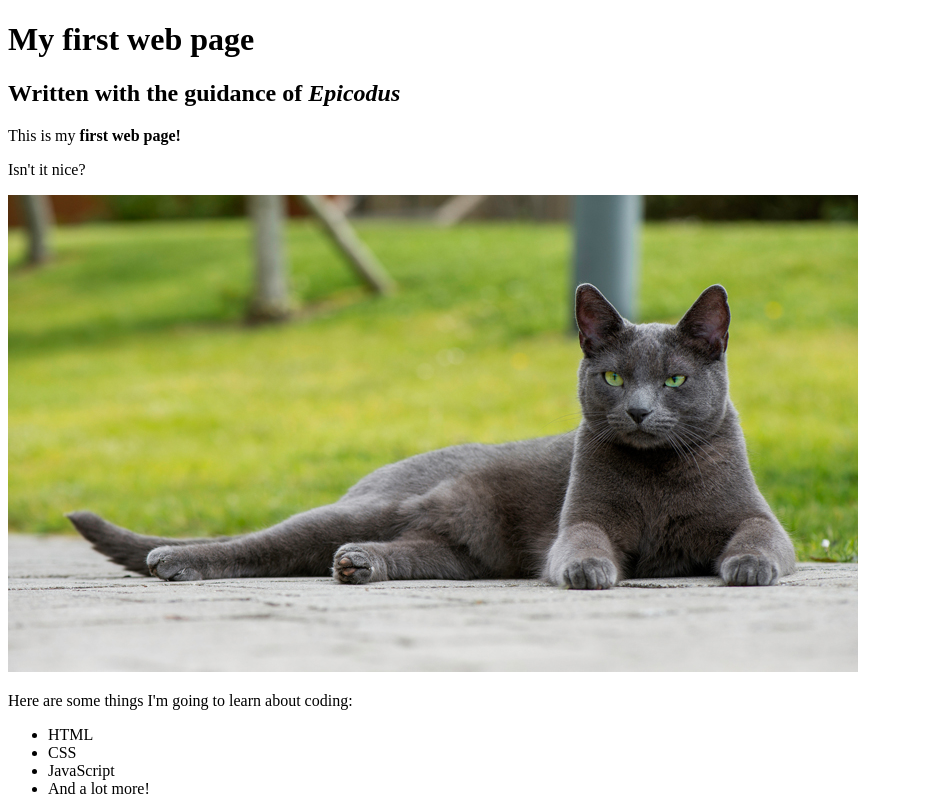
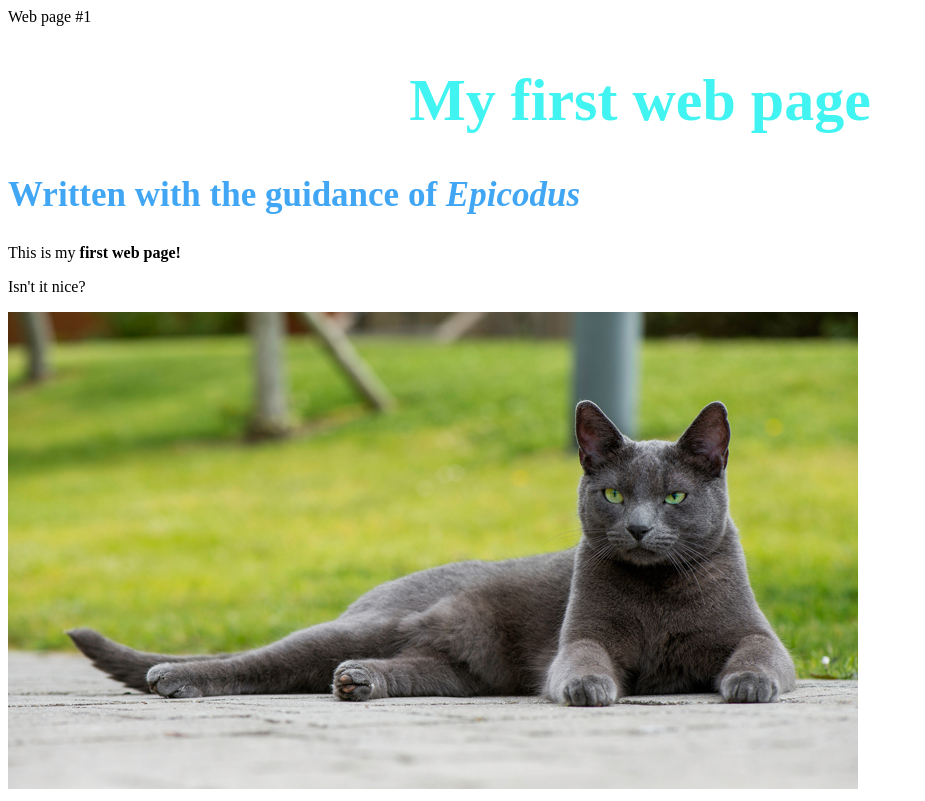
Before and after one commit to randeelayosa/my-first-webpage, a plain HTML site: page my-first-webpage.html in a window 1280 px wide. Shown: the top 801 px of the page, without its empty margins (0-925 px from the left). Drawn offline with Linux system fonts and the light colour scheme.

Commit message:
create new html page and add css to both

```diff
--- /dev/null
+++ b/css/favorite-places.css
@@ -0,0 +1,17 @@
+h1 {
+  font-style: bold;
+  font-size: 60px;
+  text-align: center;
+  color: #42f4f1;
+}
+
+h2 {
+  font-style: bold;
+  font-size: 35px;
+  color: #41a6f4;
+}
+
+ul {
+  font-size: 25px;
+  font-family: sans-serif;
+}
--- /dev/null
+++ b/css/styles.css
@@ -0,0 +1,24 @@
+h1 {
+  color: red;
+  line-height: 250px;
+  font-size: 100px;
+  text-align: center;
+}
+
+h2 {
+  font-style: italic;
+  text-align: center;
+}
+
+p {
+  font-family: sans-serif;
+  font-size: 30px
+}
+
+ul {
+  font-size: 20px;
+  line-height: 30px;
+  font-weight: 300;
+  font-family: sans-serif;
+  font-style: italic;
+}
--- /dev/null
+++ b/favorite-places.html
@@ -0,0 +1,33 @@
+<!DOCTYPE html>
+<html>
+  <head>
+    <link href="css/favorite-places.css" rel="stylesheet" type="text/css">
+    <meta charset="utf-8">
+    <title>My Favorite Places</title>
+  </head>
+  <body>
+    <h1>My Favorite Places</h1>
+    <h2>To Visit</h2>
+      <ul>
+        <li>Kauai, Hawaii</li>
+        <li>Bay Area, California</li>
+      </ul>
+    <br></br>
+    <h2>To Adventure/Hike</h2>
+      <ul>
+        <li>North Shore, Kauai</li>
+        <li>Along the Columbia River Gorge, Oregon and Washington</li>
+        <li>Dog Mountain, Oregon</li>
+        <li>Bend, Oregon</li>
+      </ul>
+    <br></br>
+    <h2>To Eat in Portland</h2>
+      <ul>
+        <li>K-Town Barbeque</li>
+        <li>Marukin Ramen</li>
+        <li>Pine Street Market</li>
+        <li>Screen Door</li>
+        <li>Gravy's</li>
+        <li>Slappy Cakes</li>
+  </body>
+</html>
--- a/my-first-webpage.html
+++ b/my-first-webpage.html
@@ -1,6 +1,7 @@
 <!DOCTYPE html>
 <html>
   <head>
+    <link href="css/favorite-places.css" rel="stylesheet" type="text/css"
     <title>Web page #1</title>
   </head>
   <body>
@@ -22,6 +23,7 @@
 
     <p>Here is a link to my <a href="favorite-things.html"> favorite things</a>.</p>
 
+
     <p>Check out <a href="http://www.epicodus.com/">Epicodus</a>. It's a great school for learning web programming!</p>
   </body>
 </html>
```
